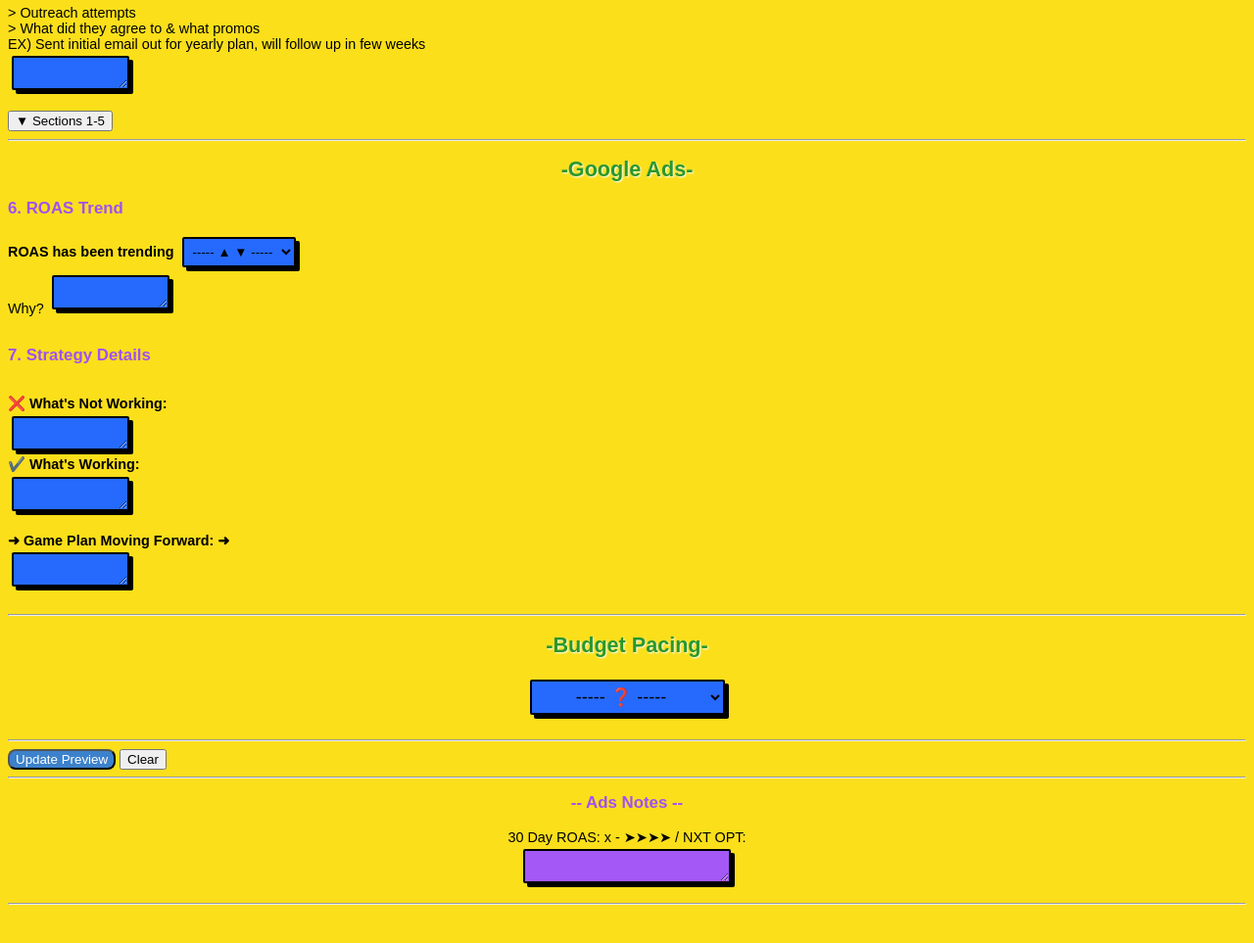
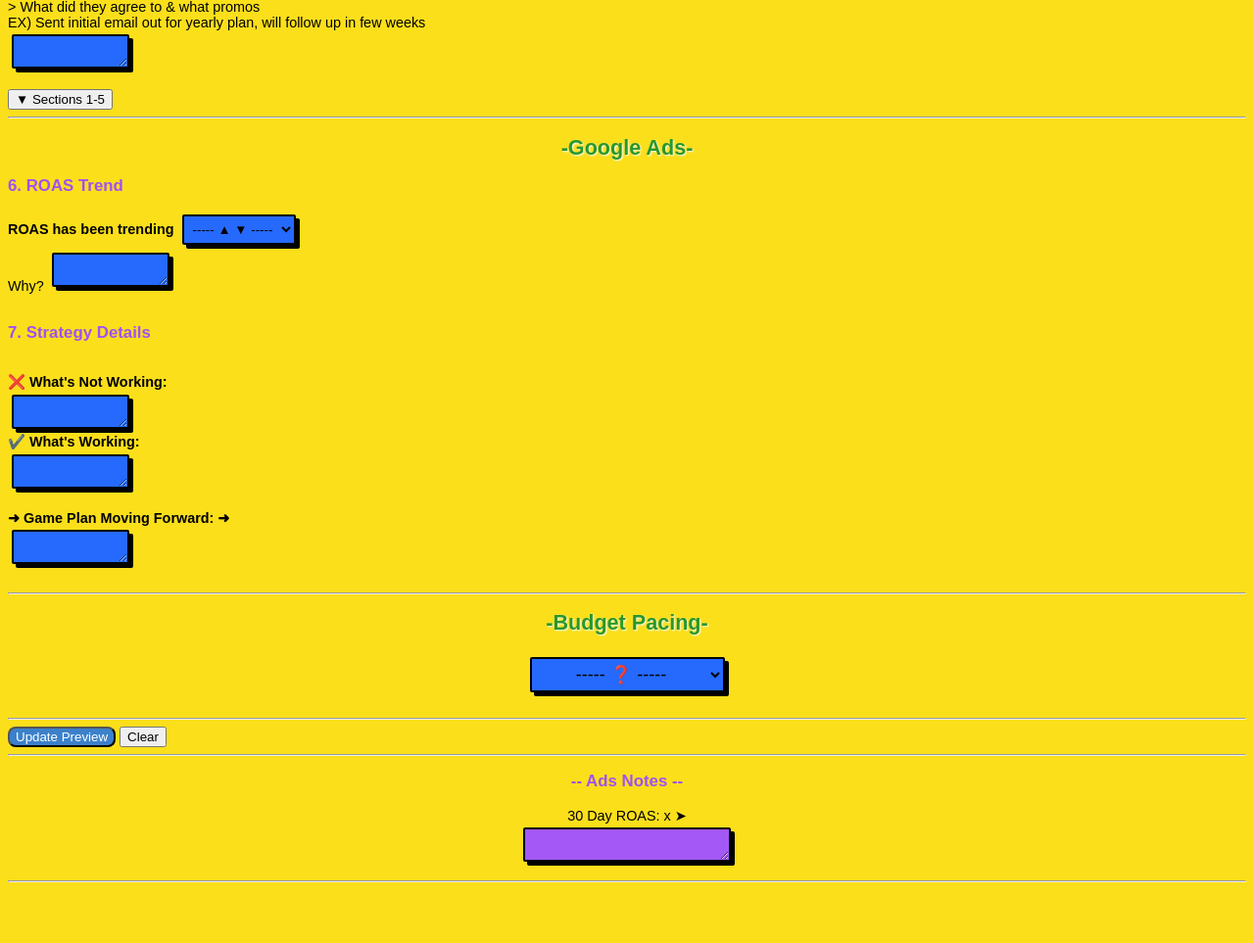
Before and after one commit to glease65/account-update-form, a plain HTML site: page index.html in a window 1280 px wide. Shown: the part 1020-1983 px from the top of the page at 98% size. Drawn offline with Linux system fonts and the light colour scheme.

Commit message:
Update index.html
Removed ads notes text not being used & extra stuff at top

```diff
--- a/index.html
+++ b/index.html
@@ -127,10 +127,6 @@
         <!-- Form title -->
     <h2 style="font-size: 0.5rem"></h2>
     <form id="agency-update-form">
-<br
-
-        <hr>
-
 
         <div class="form-field" style="text-align: center;"><h2>-Ads + Dashboard-</h2></div>
 
@@ -341,7 +337,7 @@
 
             <div class="form-field" style="text-align: center;">
                 <h3> --   Ads Notes  -- </h3>
-                    30 Day ROAS: x    -    ➤➤➤➤  /  NXT OPT:
+                    30 Day ROAS: x ➤
                     <br>
                         <textarea id="adnote" rows="20" cols="61" style="background-color: #a458f5;" required>
                         </textarea></p>
```
